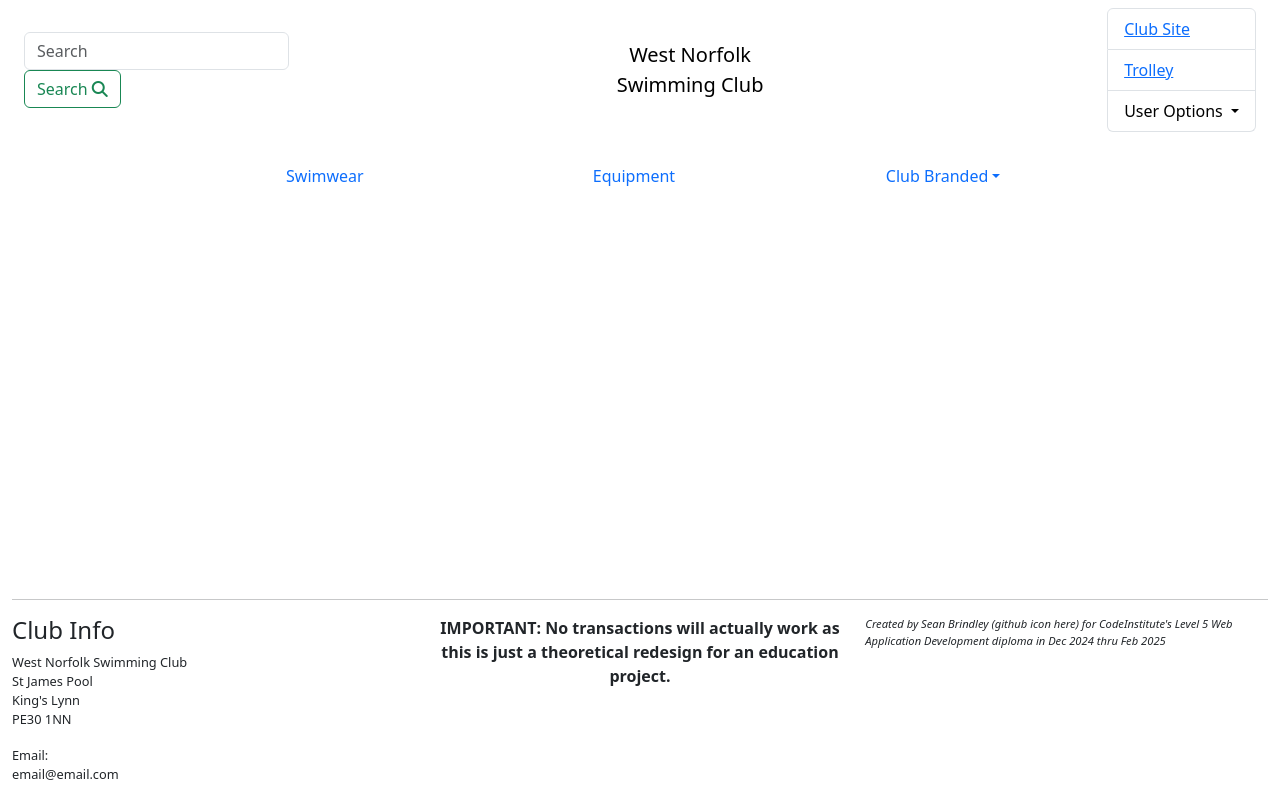
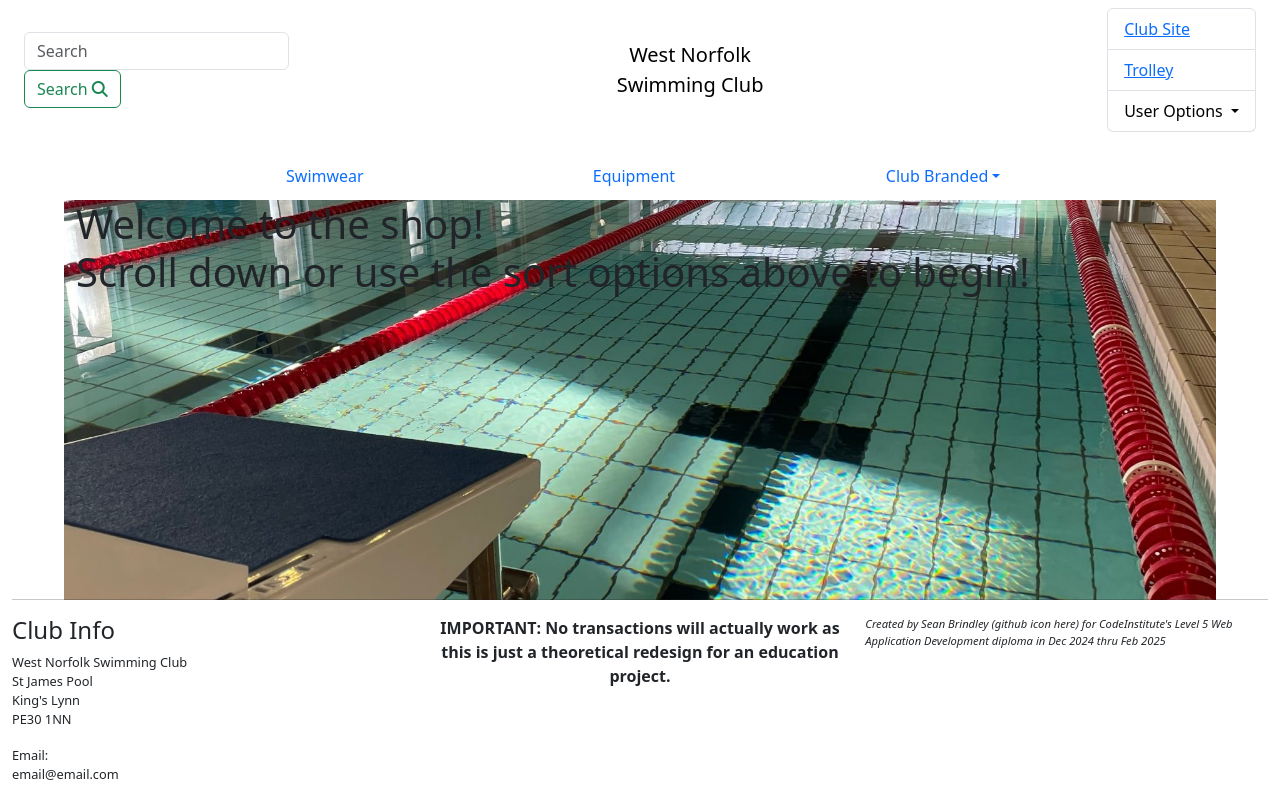
Before and after one commit to seanbrindley17/milestone-project-4, a Django app: page / in a window 1280 px wide. Run offline with Django 5.2, Linux system fonts and the light colour scheme; some libraries are stand-ins or nearby versions.

Commit message:
Add image container, background image. Add styling to position background image

```diff
--- a/home/templates/home/index.html
+++ b/home/templates/home/index.html
@@ -1,8 +1,22 @@
 {% extends "base.html" %}
 {% load static %}
 
+{% block page_header %}
+<div class="container">
+    <div class="row">
+        <div class="col">
+
+        </div>
+    </div>
+</div>
+{% endblock %}
+
 {% block content %}
-    <div class="page-title">
-        <h2></h2>
+    <div class="container image-container">
+        <div class="row">
+            <div class="col my-auto">
+                <h1>Welcome to the shop!<br>Scroll down or use the sort options above to begin!</h1>
+            </div>
+        </div>
     </div>
 {% endblock %}
--- a/static/css/base.css
+++ b/static/css/base.css
@@ -1,5 +1,9 @@
-/* Header
+/* Header & Navbar
 ------------------------------------------------------------------------ */
+
+.top-navbar {
+    margin-bottom: 0px;
+}
 
 header .navbar {
     display: flex;
@@ -14,6 +18,17 @@ header .navbar {
     width: 28%;
 }
 
+/* Home Page
+------------------------------------------------------------------------ */
+
+.image-container {
+    background: url("../images/background-images/pool-image-cropped.jpg") no-repeat center center;
+    background-size: cover;
+    height: calc(100vh - 400px);
+    margin-top: 200px;
+    max-width: 90%;
+}
+
 
 /* Footer
 ------------------------------------------------------------------------ */
--- a/templates/base.html
+++ b/templates/base.html
@@ -26,7 +26,7 @@
             <div class="container-fluid">
 
                 <!-- Search Form visible on devices wider than 550px -->
-                <form class="d-flex d-none d-sm-block" role="search" action="" method="">
+                <form class="d-flex d-none d-sm-block" role="search" action="" method="GET">
                     <input class="form-control me-2" type="text" name="q" placeholder="Search" aria-label="Search">
                     <button class="btn btn-outline-success" type="submit">Search <i class="fa-solid fa-magnifying-glass"></i></button>
                 </form>
@@ -37,7 +37,7 @@
                 </button>
 
                 <!-- Title and Logo -->
-                <a class="navbar-brand text-center" href="#">West Norfolk<br>Swimming Club</a>
+                <a class="navbar-brand nav-link text-center" href="{% url 'home' %}">West Norfolk<br>Swimming Club</a>
 
                 <!-- User Options on screens larger than 550px -->
                 <ul class="list-group mb-0 d-none d-sm-block">
@@ -130,6 +130,9 @@
         </div>
     </div>
 
+    {% block page_header %}
+    {% endblock %}
+
     {% block content %}
     {% endblock %}
 
--- a/wnsc_shop/settings.py
+++ b/wnsc_shop/settings.py
@@ -149,6 +149,11 @@ USE_TZ = True
 STATIC_URL = "static/"
 STATICFILES_DIRS = (os.path.join(BASE_DIR, "static"),)
 
+# Media files
+
+MEDIA_URL = "/media/"
+MEDIA_ROOT = os.path.join(BASE_DIR, "media")
+
 # Default primary key field type
 # https://docs.djangoproject.com/en/5.1/ref/settings/#default-auto-field
 
--- a/wnsc_shop/urls.py
+++ b/wnsc_shop/urls.py
@@ -17,9 +17,11 @@ Including another URLconf
 
 from django.contrib import admin
 from django.urls import path, include
+from django.conf import settings
+from django.conf.urls.static import static
 
 urlpatterns = [
     path("", include("home.urls")),
     path("admin/", admin.site.urls),
     path("accounts/", include("allauth.urls")),
-]
+] + static(settings.MEDIA_URL, document_root=settings.MEDIA_ROOT)
```
Also changed, not shown: static/images/background-images/pool-image-blocks.jpg (added), static/images/background-images/pool-image-cropped.jpg (added), static/images/background-images/pool-image.jpg (added).
